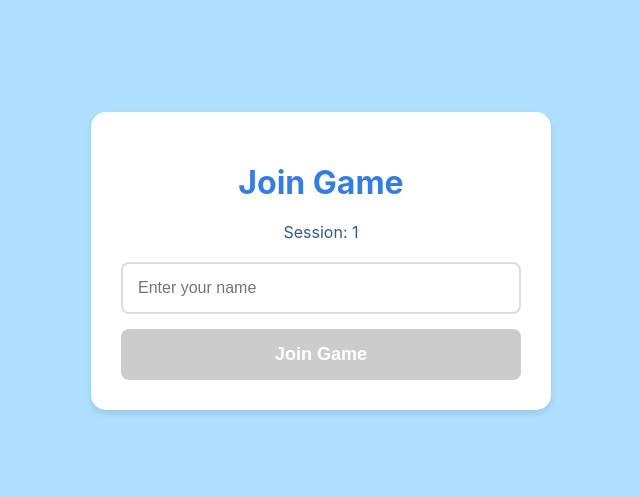
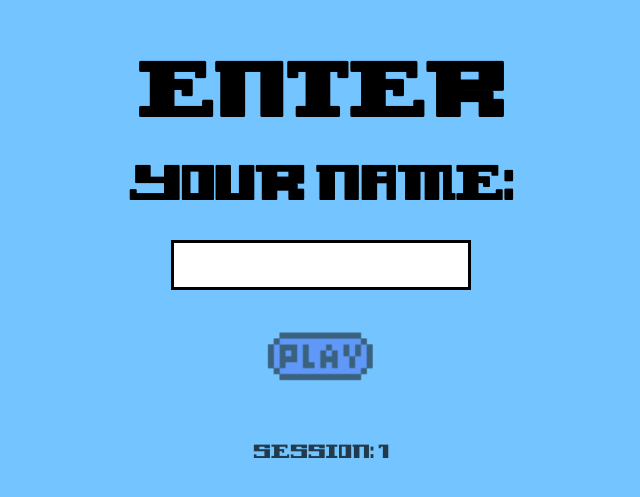
Before and after one commit to davidbond26/Hack-UMBC, a React (Create React App) app in the folder client/: page /controller/1 in a window 1280 px wide. Shown: the part 159-656 px from the top of the page, without its empty margins (319-959 px from the left). Built offline with nearby package versions, Linux system fonts and the light colour scheme; no server answers; the HTML template or start-up script is replaced by a standard one.

Commit message:
front end changes to match theme

```diff
--- a/client/src/components/Controller.tsx
+++ b/client/src/components/Controller.tsx
@@ -91,58 +91,120 @@ const Controller: React.FC = () => {
   if (!isConnected) {
     return (
       <div style={{
-        backgroundColor: '#aedfff',
+        backgroundColor: '#74c5ff',
         minHeight: '100vh',
-        padding: '20px',
         display: 'flex',
         flexDirection: 'column',
         alignItems: 'center',
-        justifyContent: 'center'
+        justifyContent: 'center',
+        padding: '20px',
+        fontFamily: 'LL Baguid, Arial, sans-serif'
       }}>
         <div style={{
-          backgroundColor: 'white',
-          padding: '30px',
-          borderRadius: '15px',
-          boxShadow: '0 4px 6px rgba(0,0,0,0.1)',
-          width: '100%',
-          maxWidth: '400px'
+          display: 'flex',
+          flexDirection: 'column',
+          alignItems: 'center',
+          gap: '30px'
         }}>
-          <h1 style={{ color: '#347ee1', textAlign: 'center', marginBottom: '20px' }}>Join Game</h1>
-          <p style={{ color: '#2c5aa0', textAlign: 'center', marginBottom: '20px' }}>
-            Session: {sessionId}
-          </p>
+          {/* Main Title */}
+          <h1 style={{
+            fontSize: '64px',
+            fontWeight: 'bold',
+            color: '#000000',
+            margin: '0',
+            fontFamily: 'LL Baguid, Arial, sans-serif',
+            textAlign: 'center'
+          }}>
+            ENTER
+          </h1>
+
+          {/* Subtitle */}
+          <h2 style={{
+            fontSize: '40px',
+            fontWeight: 'bold',
+            color: '#000000',
+            margin: '0',
+            fontFamily: 'LL Baguid, Arial, sans-serif',
+            textAlign: 'center'
+          }}>
+            YOUR NAME:
+          </h2>
+
+          {/* Input Field */}
           <input
             type="text"
-            placeholder="Enter your name"
+            placeholder=""
             value={playerName}
             onChange={(e) => setPlayerName(e.target.value)}
+            onKeyDown={(e) => {
+              if (e.key === 'Enter' && playerName.trim()) {
+                handleJoinGame();
+              }
+            }}
             style={{
-              width: '100%',
-              padding: '15px',
-              fontSize: '16px',
-              borderRadius: '8px',
-              border: '2px solid #ddd',
-              marginBottom: '15px',
-              boxSizing: 'border-box'
+              width: '300px',
+              height: '50px',
+              fontSize: '24px',
+              fontFamily: 'LL Baguid, Arial, sans-serif',
+              backgroundColor: 'white',
+              border: '3px solid #000000',
+              borderRadius: '0',
+              padding: '10px 15px',
+              boxSizing: 'border-box',
+              textAlign: 'center',
+              outline: 'none',
+              color: '#000000'
             }}
           />
+
+          {/* Play Button */}
           <button
             onClick={handleJoinGame}
             disabled={!playerName.trim()}
             style={{
-              width: '100%',
-              padding: '15px',
-              fontSize: '18px',
-              fontWeight: 'bold',
-              backgroundColor: playerName.trim() ? '#347ee1' : '#ccc',
-              color: 'white',
+              background: 'none',
               border: 'none',
-              borderRadius: '8px',
-              cursor: playerName.trim() ? 'pointer' : 'not-allowed'
+              cursor: playerName.trim() ? 'pointer' : 'not-allowed',
+              opacity: playerName.trim() ? 1 : 0.5,
+              transition: 'opacity 0.2s ease, transform 0.1s ease',
+              outline: 'none'
+            }}
+            onMouseDown={(e) => {
+              if (playerName.trim()) {
+                e.currentTarget.style.transform = 'scale(0.95)';
+              }
+            }}
+            onMouseUp={(e) => {
+              e.currentTarget.style.transform = 'scale(1)';
+            }}
+            onMouseLeave={(e) => {
+              e.currentTarget.style.transform = 'scale(1)';
             }}
           >
-            Join Game
+            <img
+              src="/assets/play-button.png"
+              alt="Play"
+              style={{
+                width: '120px',
+                height: 'auto',
+                imageRendering: 'pixelated',
+                imageRendering: '-moz-crisp-edges',
+                imageRendering: 'crisp-edges'
+              }}
+            />
           </button>
+
+          {/* Session ID - Small text at bottom */}
+          <p style={{
+            fontSize: '16px',
+            color: '#000000',
+            fontFamily: 'LL Baguid, Arial, sans-serif',
+            opacity: 0.7,
+            margin: '20px 0 0 0',
+            textAlign: 'center'
+          }}>
+            Session: {sessionId}
+          </p>
         </div>
       </div>
     );
```
Also changed, not shown: client/public/assets/play-button.png (added).
